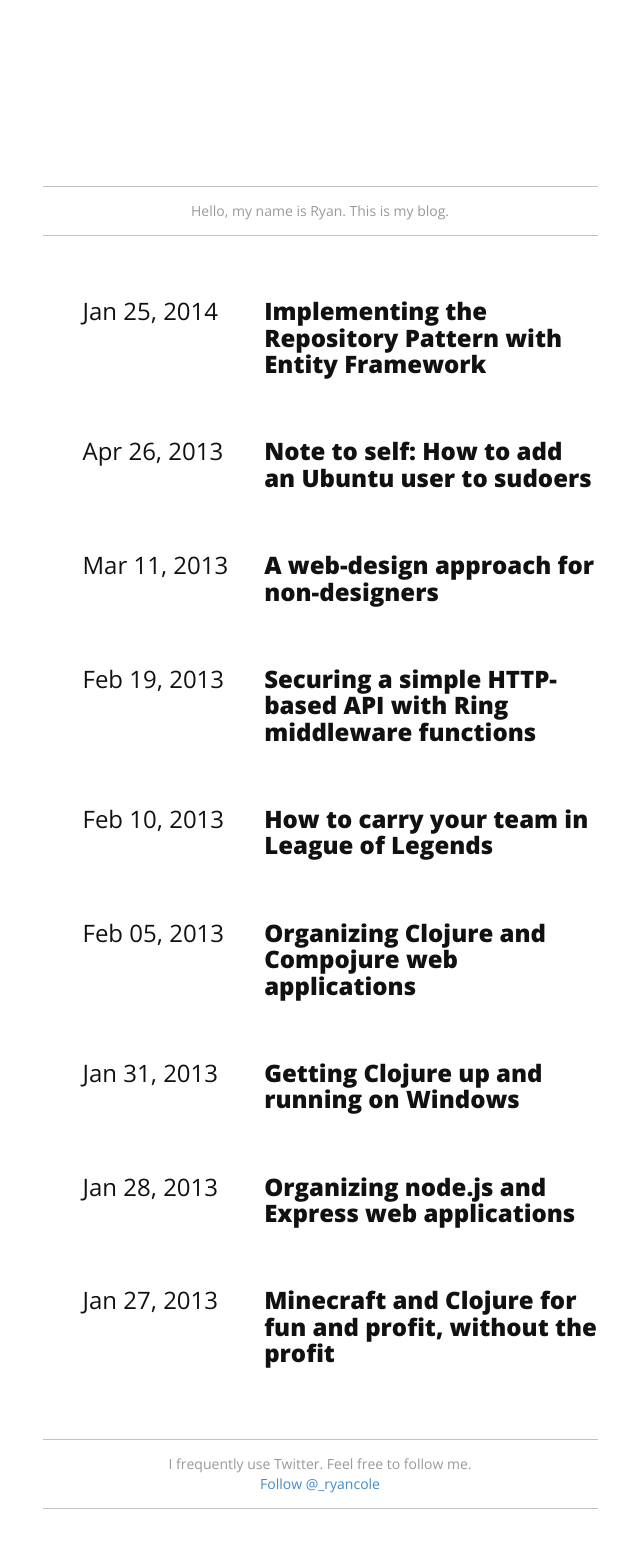
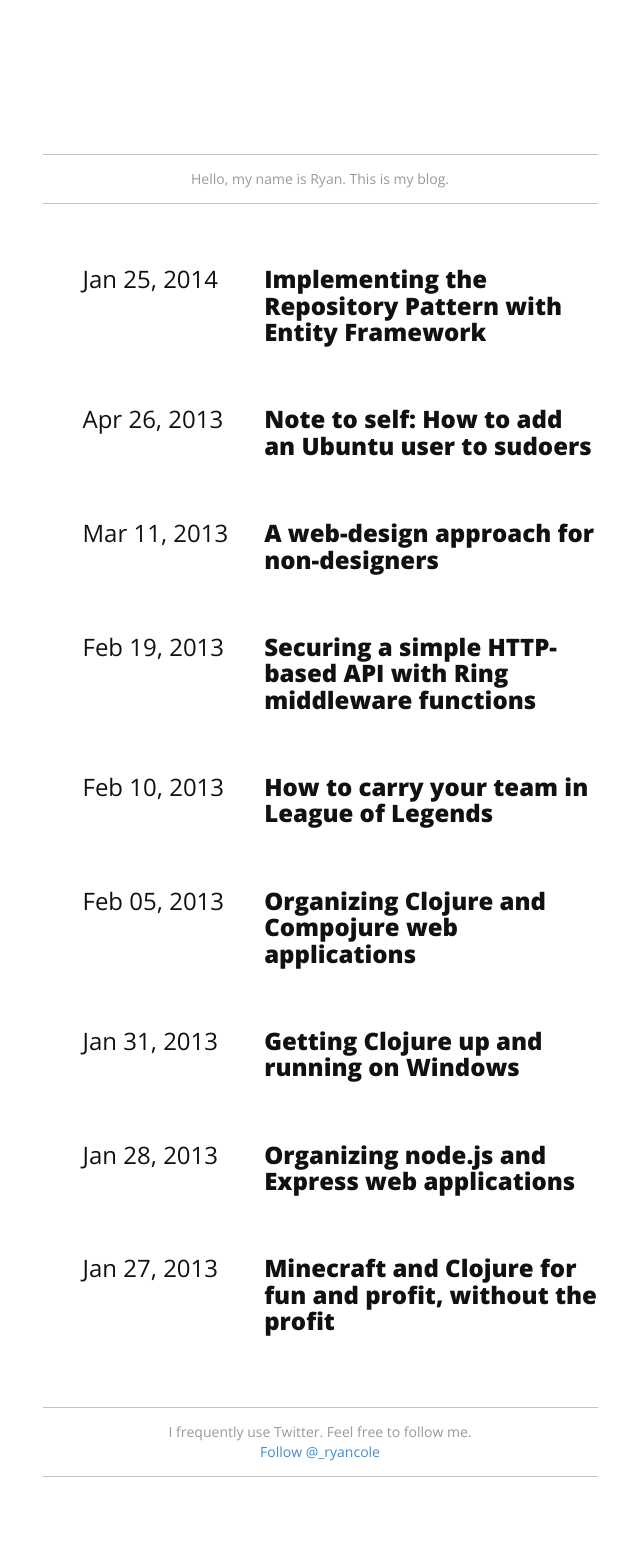
Before and after one commit to ryancole/ryancole.github.com, a Jekyll site: the page built from index.html, in a window 1280 px wide. Shown: the whole page, without its empty margins (320-960 px from the left). Built offline with Jekyll 4.4.1, drawn with Linux system fonts in a browser that asks for light colours; comment, search, counter and statistics services are not loaded; after the commit the page ends 1519 px from its top, so only the background shows below that.

Commit message:
Revert "gogo"
This reverts commit 20f8e7ea93e22e43d25eba6f0c4fa27f598f13c7.

```diff
--- a/static/css/style.css
+++ b/static/css/style.css
@@ -3,13 +3,6 @@
 body {
   color: #111;
   font-family: 'Open Sans', sans-serif;
-}
-
-#entry-title {
-  margin-top: 32px;
-  background-size: contain;
-  background-repeat: no-repeat;
-  background-position: center;
 }
 
 #entry-title, #entry-date, #entry-contact {
```
